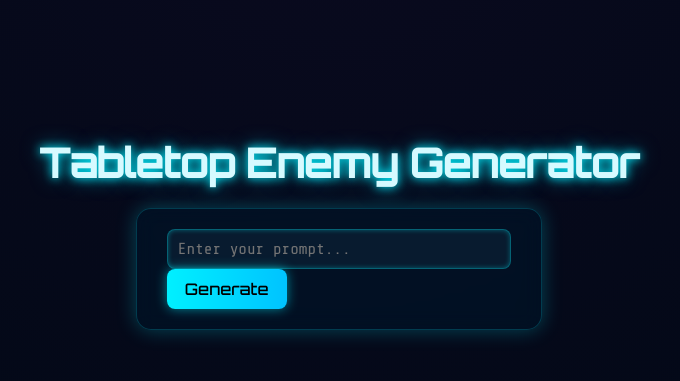
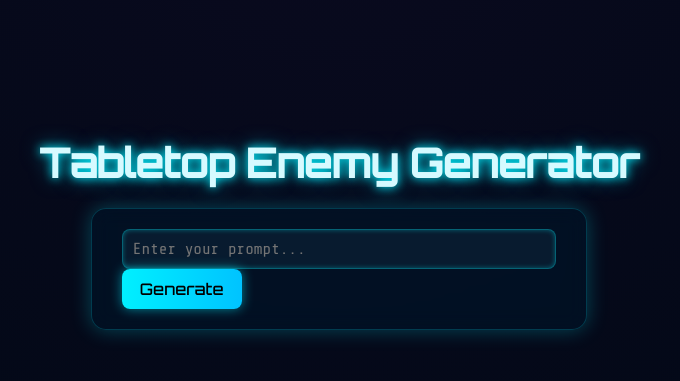
Before and after one commit to ckrpgworlds/DmAssistant, a Flask app: page / in a window 1280 px wide. Shown: the part 166-547 px from the top of the page, without its empty margins (301-981 px from the left). Run offline with Flask 3, Linux system fonts and the light colour scheme.

```diff
--- a/templates/index.html
+++ b/templates/index.html
@@ -70,7 +70,8 @@
 
     input[name="prompt"] {
       width: 100%;
-      max-width: 400px;
+      max-width: 600px;
+      min-width: 300px;
       padding: 10px;
       font-family: 'Share Tech Mono', monospace;
       font-size: 1rem;
```
